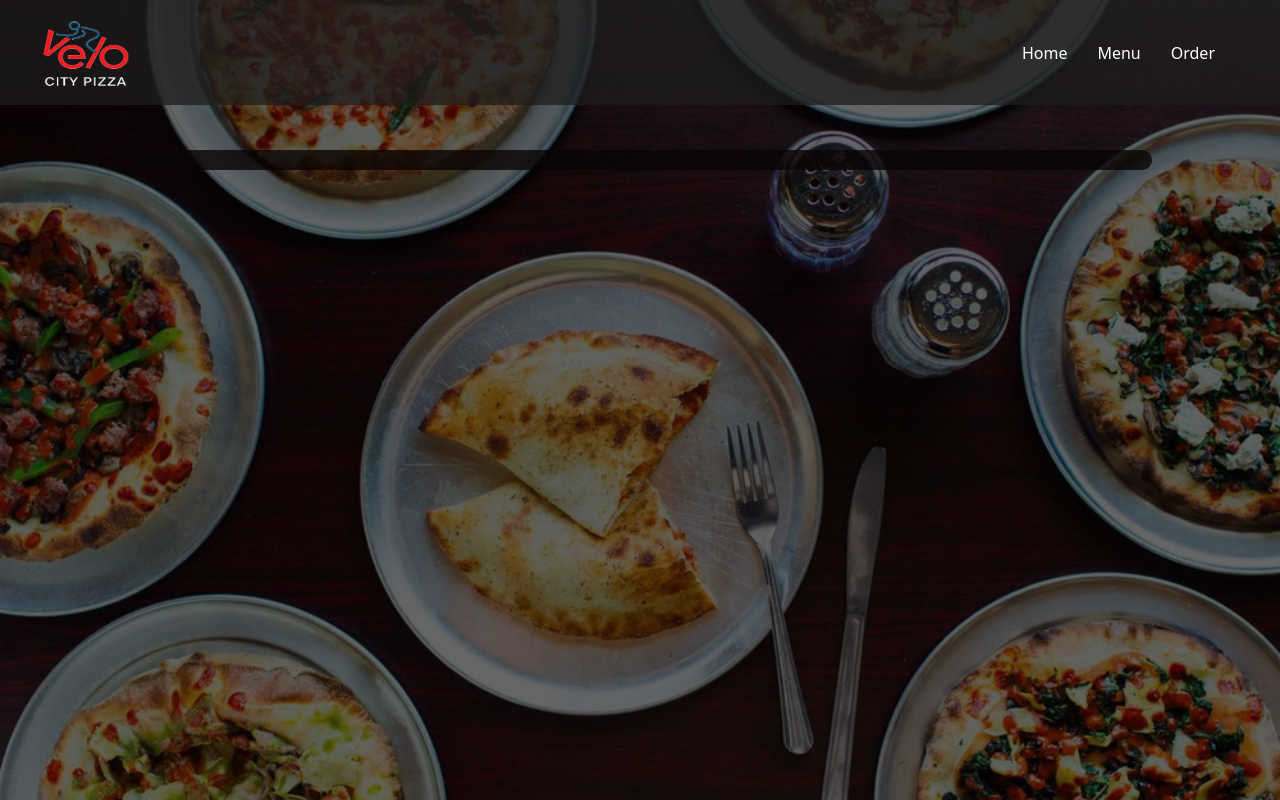
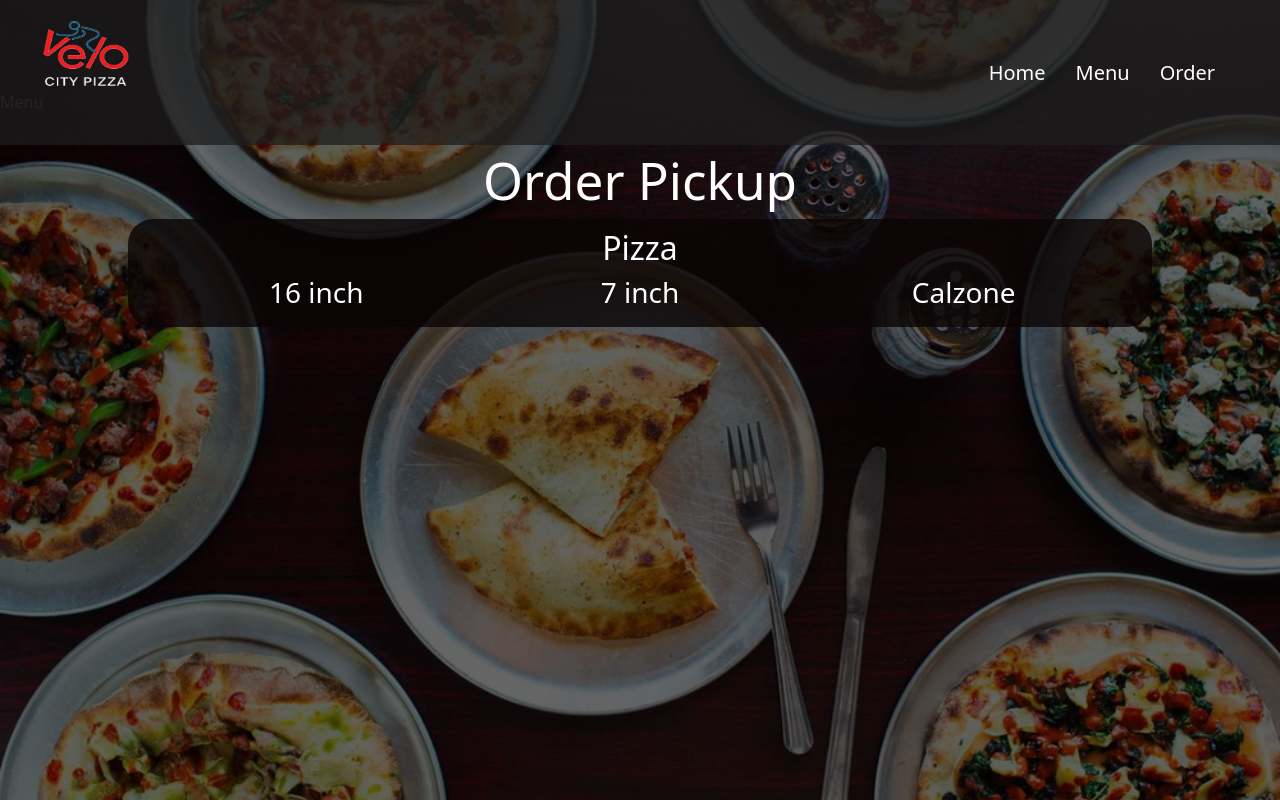
Before and after one commit to Lants/velo-city-pizza-flask, a Flask app: page /order_ahead in a window 1280 px wide. Run offline with Flask 2, Linux system fonts and the light colour scheme; some libraries are stand-ins or nearby versions.

Commit message:
Separate + Organize CSS files

```diff
--- a/src/app.py
+++ b/src/app.py
@@ -3,10 +3,11 @@
 # Note: DO NOT SET DEBUG MODE IF DEPLOYING PUBLICLY!!! ---------------------------------------------------
 #   Debug mode allows for arbitrary code executions from the deployed site.
 
-from flask import Flask, render_template, url_for, request
+from flask import Flask, render_template, url_for, request, session
 from flask_socketio import SocketIO
 
 app = Flask(__name__)
+app.config.from_pyfile('config.py')
 socketio = SocketIO(app)
 
 # Index (Home) page route
@@ -22,5 +23,13 @@
     return render_template("order_ahead.html")
 
 
+# ######################## SOCKET IO #########################
+
+#----------Order Ahead-----------
+
+@socketio.on("order-ahead-ready")
+def handle_order_ahead_ready():
+    print("Order Ahead: user has connected.")
+
 if __name__ == '__main__':
     socketio.run(app, debug=True) ### CHANGE ME TO FALSE FOR PUBLIC DEPLOYMENT
--- a/src/static/css/main.css
+++ b/src/static/css/main.css
@@ -1,168 +1,3 @@
-/*-------APPLIES TO ALL-------*/
-* {
-    margin:0;
-    padding:0;
-}
-html {
-    font-family: 'Lato', sans-serif;
-    font-weight: 300;
-}
-
-/*----------REUSABLE COMPONENTS----------*/
-.section-headline{
-    text-align: center;
-    font-size: 50px;
-    color: #4e4d4d;
-    font-weight: 300;
-}
-
-section{
-    padding: 70px 0;
-}
-
-.line{
-    background-color: lightgray;
-    width: 80px;
-    height: 2px;
-    margin: 0 auto;
-    margin-top: 30px;
-    margin-bottom: 50px;
-}
-
-/*-----------------HEADER---------------------------*/
-
-.othernavbar{
-    background-color: rgba(30, 29, 29, 0.745);
-}
-
-#header {
-    background-image: linear-gradient(rgba(0,0,0,0.6), rgba(0,0,0,0.6)), url(../img/mainpizza.jpg);
-    background-position: center;
-    background-size: cover;
-    height: 100vh;
-/*--------PARALlAX---------*/
-    background-attachment: fixed;
-}
-
-
-#header h1 {
-    color: white;
-    font-size: 70px;
-    font-weight: 400;
-    text-align: center;
-}
-
-#header h2 {
-    color: darkgray;
-    font-size: 30px;
-    font-weight: 300;
-    /* padding-left: 1em; */
-    text-align: center;
-}
-
-#header .headline-container {
-    position: absolute;
-    top: 50%;
-    left: 50%;
-    transform: translate(-50%,-50%);
-    /* text-align: center; */
-}
-
-#header .menu{
-  margin: 0 auto;
-  padding: 0;
-  width: 50vw;
-  height: 70vh;
-  transform: translate(50%, 30%);
-}
-
-    nav ul{
-    color: white;
-    list-style: none;
-    padding-right: 50px;
-    position: absolute;
-    top:50%;
-    right: 0;
-    transition: max-height 0.4s;
-    transform: translate(0,-50%);
-}
-
-#header li{
-    float: left;
-    padding: 0 15px;
-}
-
-#header nav img{
-    width: 150px;
-    padding-left: 20px;
-    height: 75px;
-}
-
-#header nav{
-    padding: 15px 0;
-    position: fixed;
-    width: 100%;
-    z-index: 99;
-    transition: background-color 2s;
-}
-
-#header a{
-    text-decoration: none;
-    color: white;
-
-}
-
-#header .headline-container a{
-    border: 1px solid white;
-    padding: 5px 15px;
-    font-size: 25px;
-    margin-right: 2px;
-}
-
-#header .headline-container a:hover, #header .headline-container a:active{
-    background-color: #24e098;
-    transition: background-color 1s;
-}
-
-#header .headline-btn{
-    margin-top: 8%;
-    position: relative;
-    text-align: center;
-}
-
-#header .orderbox{
-    height: 50vh;
-    width: 50vw;
-    border: 5px solid white;
-    position: relative;
-    text-align: center;
-    float:left;
-    padding: 5px 15px;
-    font-size: 25px;
-    margin-right: 2px;
-    position: relative;
-}
-
-#header .background-texture {
-    background-image: url(../img/pattern-bg.png);
-    height: 100%;
-    background-repeat: repeat;
-    background-attachment: fixed;
-}
-
-
-#header svg{
-    color: white;
-    width: 40px;
-    height: 40px;
-
-    position: absolute;
-    bottom: 0;
-    left: 50%;
-    transform: translate(-50%, 0%);
-
-}
-
 
 /* -----------------ORDER---------------------- */
 #order {
@@ -178,13 +13,14 @@
     width: 100%;
     height: 100%;
     background-color:rgba(11, 4, 4, 0.95);
-    padding: 70px 0;
+    padding: calc(10vw + 5px) 0;
 }
 
 #order h1 {
-    font-size: 5vw;
+    font-size: calc(1.5rem + 2vw);
     color: white;
     text-align: center;
+    width: 100vw;
 }
 
 #order .order-options {
@@ -271,10 +107,10 @@
     font-size: 25px;
 }
 
-#description .steps-container{
+/* #description .steps-container{
     overflow: auto;
     margin: 30px 0;
-}
+} */
 
 #description .background-texture{
   background-color:rgba(0,0,0,0.7);
@@ -288,7 +124,6 @@
 }
 
 #description h1 {
-    font-size: 3vw;
     color: rgb(204, 204, 204);
 }
 
@@ -296,22 +131,6 @@
     color: rgb(204, 204, 204);
     font-weight: 400;
     margin-right: 15px;
-    font-size: 2vw;
-}
-
-/* ------------------ORDER_AHEAD--------------------------- */
-#order-ahead {
-    width: 100vw;
-    padding-top: 150px;
-    /* height: 100vh; */
-}
-
-#order-selections-container {
-    height: 90%;
-    width: 80%;
-    padding: 10px 3vw;
-    border-radius: 25px;
-    background-color: rgba(11, 4, 4, 0.8);
 }
 
 /*--------------------BENEFITS------------------------*/
--- /dev/null
+++ b/src/static/css/order.css
@@ -0,0 +1,32 @@
+/* ------------------ORDER_AHEAD--------------------------- */
+#order-selections-container {
+    height: 90%;
+    width: 80%;
+    padding: 10px 3vw;
+    border-radius: 25px;
+    background-color: rgba(11, 4, 4, 0.8);
+}
+
+#order-selections-container h3, h2{
+    text-align: center;
+    color:rgb(255, 255, 255);
+    font-weight: 100;
+}
+
+.pizza-choice {
+    text-align: center
+}
+
+#order-ahead {
+    width: 100vw;
+    padding-top: 150px;
+    /* height: 100vh; */
+}
+
+
+#order-ahead h1 {
+    font-size: 4vw;
+    color: white;
+    font-weight: 400;
+    text-align: center;
+}
--- /dev/null
+++ b/src/static/css/template.css
@@ -0,0 +1,169 @@
+/*-------APPLIES TO ALL-------*/
+* {
+    margin:0;
+    padding:0;
+}
+html {
+    font-family: Arial, Helvetica, sans-serif;
+    font-weight: 300;
+}
+
+/*----------REUSABLE COMPONENTS----------*/
+.section-headline{
+    text-align: center;
+    font-size: 50px;
+    color: #4e4d4d;
+    font-weight: 300;
+}
+
+section{
+    padding: 70px 0;
+}
+
+.line{
+    background-color: lightgray;
+    width: 80px;
+    height: 2px;
+    margin: 0 auto;
+    margin-top: 30px;
+    margin-bottom: 50px;
+}
+
+/*-----------------HEADER---------------------------*/
+
+/* .othernavbar{
+    background-color: rgba(30, 29, 29, 0.745);
+} */
+
+#header {
+    background-image: linear-gradient(rgba(0,0,0,0.6), rgba(0,0,0,0.6)), url(../img/mainpizza.jpg);
+    background-position: center;
+    background-size: cover;
+    height: 100vh;
+/*--------PARALlAX---------*/
+    background-attachment: fixed;
+}
+
+
+#header .home-h1 {
+    color: white;
+    font-size: 70px;
+    font-weight: 400;
+    text-align: center;
+}
+
+#header .home-h2 {
+    color: darkgray;
+    font-size: 30px;
+    font-weight: 300;
+    /* padding-left: 1em; */
+    text-align: center;
+}
+
+#header .headline-container {
+    position: absolute;
+    top: 50%;
+    left: 50%;
+    transform: translate(-50%,-50%);
+    /* text-align: center; */
+}
+
+#header .menu{
+  margin: 0 auto;
+  padding: 0;
+  width: 50vw;
+  height: 70vh;
+  transform: translate(50%, 30%);
+}
+
+    nav ul{
+    color: white;
+    font-size: 20px;
+    list-style: none;
+    padding-right: 50px;
+    position: absolute;
+    top: 50%;
+    right: 0;
+    transition: max-height 0.4s;
+    transform: translate(0,-50%);
+}
+
+#header li{
+    float: left;
+    padding: 0 15px;
+}
+
+#header nav img{
+    width: 150px;
+    padding-left: 20px;
+    height: 75px;
+}
+
+#header nav{
+    padding: 15px 0;
+    position: fixed;
+    width: 100%;
+    z-index: 99;
+    transition: background-color 0.5s;
+}
+
+#header nav:hover {
+    background-color: rgba(30, 29, 29, 0.745);
+}
+
+#header a{
+    text-decoration: none;
+    color: white;
+
+}
+
+#header .headline-container a{
+    border: 1px solid white;
+    padding: 5px 15px;
+    font-size: 25px;
+    margin-right: 2px;
+}
+
+#header .headline-container a:hover, #header .headline-container a:active{
+    background-color: #24e098;
+    transition: background-color 1s;
+}
+
+#header .headline-btn{
+    margin-top: 8%;
+    position: relative;
+    text-align: center;
+}
+
+#header .orderbox{
+    height: 50vh;
+    width: 50vw;
+    border: 5px solid white;
+    position: relative;
+    text-align: center;
+    float:left;
+    padding: 5px 15px;
+    font-size: 25px;
+    margin-right: 2px;
+    position: relative;
+}
+
+#header .background-texture {
+    background-image: url(../img/pattern-bg.png);
+    height: 100%;
+    background-repeat: repeat;
+    background-attachment: fixed;
+}
+
+
+#header svg{
+    color: white;
+    width: 40px;
+    height: 40px;
+
+    position: absolute;
+    bottom: 0;
+    left: 50%;
+    transform: translate(-50%, 0%);
+
+}
--- a/src/static/js/order_ahead.js
+++ b/src/static/js/order_ahead.js
@@ -13,4 +13,10 @@
 function orderAheadInit() {
     console.log("Page Init: Order Ahead");
     var socket = io.connect(base_url);
+
+    socket.on('connect', function() {
+        socket.emit("order-ahead-ready")
+    });
+
+    let order_selections = document.getElementById('order-selections-r1c1');
 }
--- a/src/templates/layout.html
+++ b/src/templates/layout.html
@@ -5,10 +5,8 @@
     <meta http-equiv="X-UA-Compatible" content="IE=edge">
     <meta name="viewport" content="width=device-width, initial-scale=1.0">
     <title>Velo City Pizza</title>
-    <link href='https://fonts.googleapis.com/css?family=Lato:400,300,700' rel='stylesheet' type='text/css'>
-    <link rel="stylesheet" type="text/css" href="{{ url_for('static', filename='css/main.css') }}">
-    <!-- <link href="https://opensource.keycdn.com/fontawesome/4.6.3/font-awesome.min.css" rel="stylesheet"> -->
-    <!-- <script src="https://cdn.jsdelivr.net/npm/bootstrap@5.2.1/dist/js/bootstrap.min.js" integrity="sha256-kIefIGMekNBIvB4ALXeVJzrdfjpa4SUr6+PJ4BecqDM=" crossorigin="anonymous"></script> -->
+    <link rel="stylesheet" type="text/css" href="{{ url_for('static', filename='css/template.css') }}">
+    {% block head %}{% endblock %}
     <link rel="stylesheet" href="https://cdn.jsdelivr.net/npm/bootstrap@5.2.0/dist/css/bootstrap.min.css" integrity="sha384-gH2yIJqKdNHPEq0n4Mqa/HGKIhSkIHeL5AyhkYV8i59U5AR6csBvApHHNl/vI1Bx" crossorigin="anonymous">
 </head>
 <body>
--- a/src/templates/order_ahead.html
+++ b/src/templates/order_ahead.html
@@ -1,19 +1,37 @@
 {% extends "layout.html" %}
+
+{% block head %}
+<link rel="stylesheet" type="text/css" href="{{ url_for('static', filename='css/order.css') }}">
+{% endblock %}
 
 {% block content %}
 
 <header id="header">
     {% include "navbar.html" %}
     <div id="order-ahead">
+        <h1>Order Pickup</h1>
         <div id="order-selections-container" class="container">
-            <div id="order-selections-r1c1" class="row">
-                <!-- JS: ORDER SELECTIONS HEADER (back button, title, etc) -->
+            <!-- JS: ORDER SELECTIONS HEADER (back button, title, etc) -->
+            <div id="order-selections-pizza" class="row">
+                <h2>Pizza</h2>
+                <br>
+                <div id="pizza-selections-16" class="col pizza-choice">
+                    <h3>16 inch</h3>
+                </div>
+                <div id="pizza-selections-7" class="col pizza-choice">
+                    <h3>7 inch</h3>
+                </div>
+                <div id="pizza-selections-calzone" class="col pizza-choice">
+                    <h3>Calzone</h3>
+                </div>
             </div>
-            <!-- JS: FILL OPTIONS HERE -->
+            <div id="order-selections-r2" class="row">
+
+            </div>
         </div>
     </div>
 </header>
 
-
+<script src="https://cdn.socket.io/4.5.0/socket.io.min.js" integrity="sha384-7EyYLQZgWBi67fBtVxw60/OWl1kjsfrPFcaU0pp0nAh+i8FD068QogUvg85Ewy1k" crossorigin="anonymous"></script>
 <script src="{{ url_for('static', filename='js/order_ahead.js') }}"></script>
 {% endblock content %}
--- a/src/templates/p1_order.html
+++ /dev/null
@@ -1,3 +0,0 @@
-<div class="container">
-
-</div>
```
Also changed, not shown: src/square_tools/retrieve_catalog.py (+21 -8 lines), src/templates/index.html (+9 -5 lines), src/templates/order_ahead_templates/order_categories.html (added), 2 other files.
